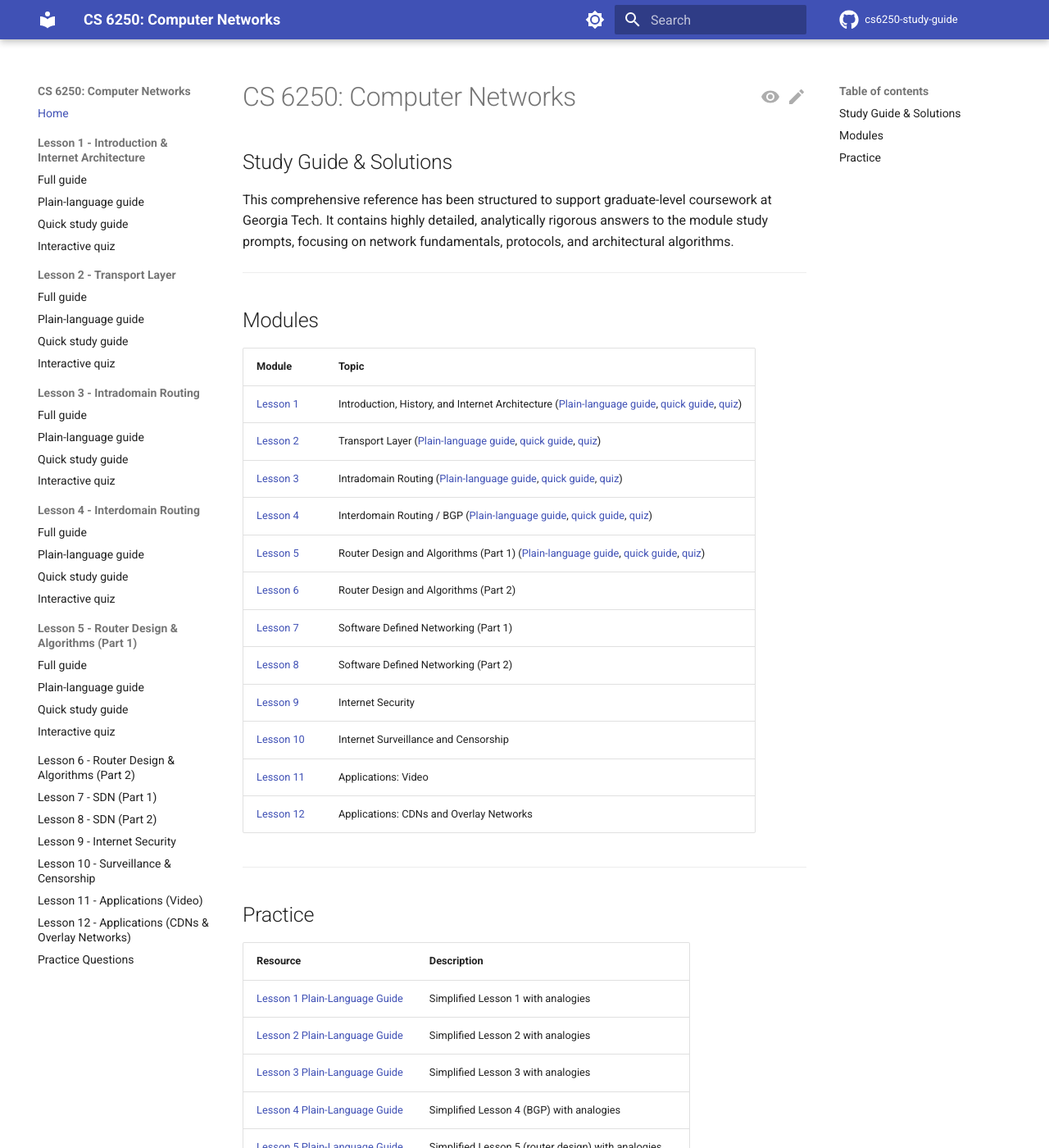
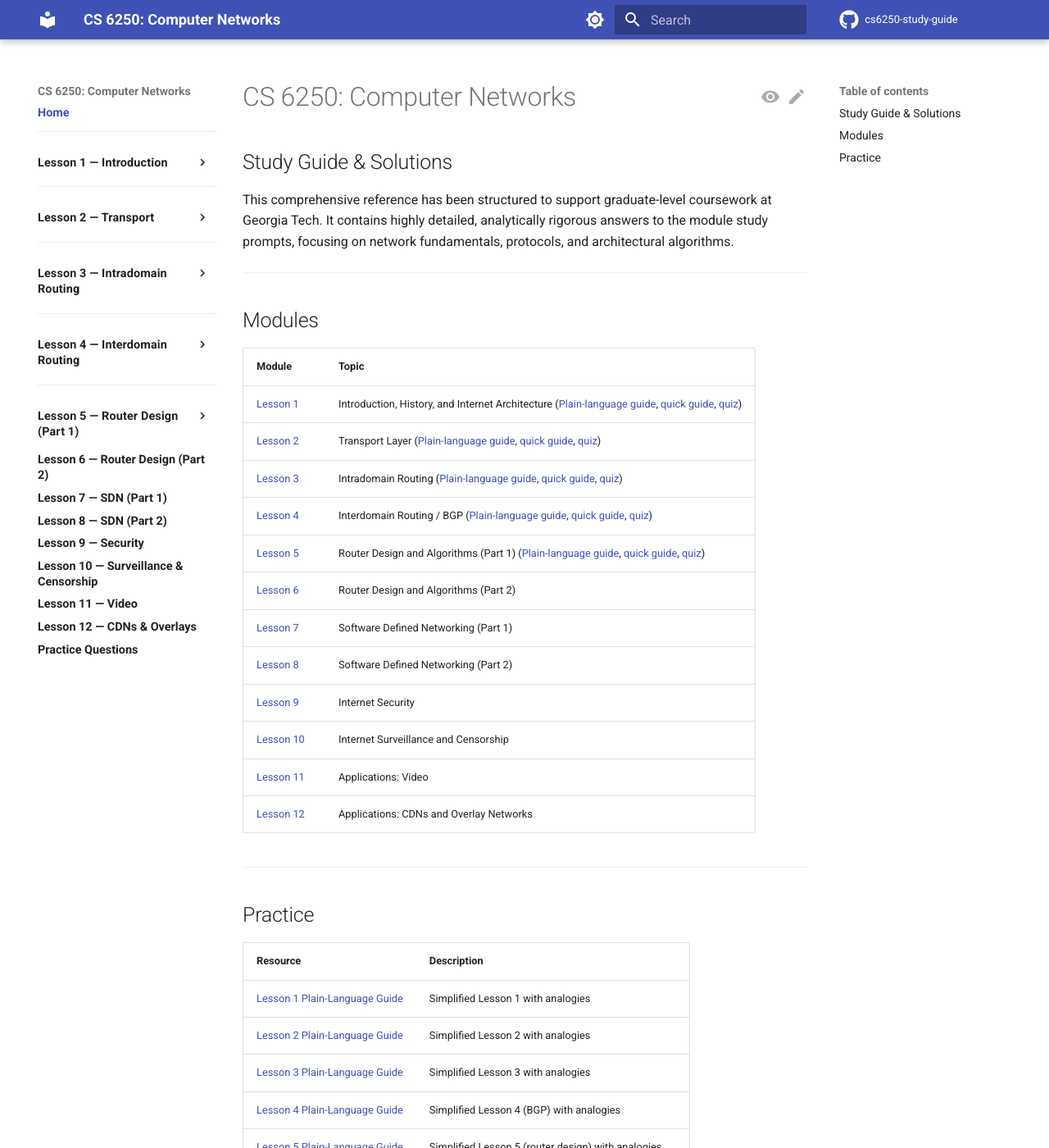
Before and after one commit to lukehiura/cs6250-study-guide, an MkDocs documentation site: the page built from docs/index.md, in a window 1280 px wide and 1400 px high. Shown: the whole window at 82% size. Built offline with MkDocs 1.6.1 and Material for MkDocs 9.7.7, drawn with Linux system fonts in a browser that asks for light colours; comment, search, counter and statistics services are not loaded; some of the changed text lies outside the part shown.

Commit message:
Make lesson sidebar collapsible and tidy nav labels.
Remove navigation.sections so each lesson expands on demand, add nav styling, and shorten sidebar labels for a cleaner layout.

Co-authored-by: Cursor <cursoragent@cursor.com>

```diff
--- /dev/null
+++ b/docs/stylesheets/extra.css
@@ -0,0 +1,40 @@
+/* Sidebar: collapsible lesson groups */
+.md-nav--primary > .md-nav__list > .md-nav__item--nested {
+  margin-top: 0.35rem;
+  padding-top: 0.35rem;
+}
+
+.md-nav--primary > .md-nav__list > .md-nav__item--nested:not(:first-child) {
+  border-top: 1px solid var(--md-default-fg-color--lightest);
+  margin-top: 0.6rem;
+  padding-top: 0.6rem;
+}
+
+/* Lesson group labels */
+.md-nav--primary > .md-nav__list > .md-nav__item--nested > label.md-nav__link,
+.md-nav--primary > .md-nav__list > .md-nav__item--nested > .md-nav__link {
+  font-weight: 600;
+  font-size: 0.72rem;
+  letter-spacing: 0.01em;
+  line-height: 1.35;
+  padding-top: 0.35rem;
+  padding-bottom: 0.35rem;
+}
+
+/* Nested guide links: slightly smaller */
+.md-nav--primary > .md-nav__list > .md-nav__item--nested .md-nav .md-nav__link {
+  font-size: 0.68rem;
+  padding-left: 1.1rem;
+}
+
+/* Active lesson group */
+.md-nav--primary > .md-nav__list > .md-nav__item--nested.md-nav__item--active > label.md-nav__link,
+.md-nav--primary > .md-nav__list > .md-nav__item--nested.md-nav__item--active > .md-nav__link {
+  color: var(--md-primary-fg-color);
+}
+
+/* Single-page lessons (6–12) and top-level links */
+.md-nav--primary > .md-nav__list > .md-nav__item:not(.md-nav__item--nested) > .md-nav__link {
+  font-weight: 600;
+  font-size: 0.72rem;
+}
--- a/mkdocs.yml
+++ b/mkdocs.yml
@@ -24,8 +24,7 @@ theme:
         icon: material/brightness-4
         name: Switch to light mode
   features:
-    - navigation.sections
-    - navigation.expand
+    - navigation.indexes
     - navigation.top
     - navigation.instant
     - navigation.tracking
@@ -86,41 +85,44 @@ extra:
       link: https://github.com/lukehiura/cs6250-study-guide
       name: cs6250-study-guide on GitHub
 
+extra_css:
+  - stylesheets/extra.css
+
 extra_javascript:
   - https://unpkg.com/mathjax@3/es5/tex-mml-chtml.js
 
 nav:
   - Home: index.md
-  - Lesson 1 - Introduction & Internet Architecture:
-      - Full guide: lesson-01/introduction.md
-      - Plain-language guide: lesson-01/plain-language.md
-      - Quick study guide: lesson-01/quick-study-guide.md
-      - Interactive quiz: lesson-01/quiz.md
-  - Lesson 2 - Transport Layer:
-      - Full guide: lesson-02/transport-application.md
-      - Plain-language guide: lesson-02/plain-language.md
-      - Quick study guide: lesson-02/quick-study-guide.md
-      - Interactive quiz: lesson-02/quiz.md
-  - Lesson 3 - Intradomain Routing:
-      - Full guide: lesson-03/intradomain-routing.md
-      - Plain-language guide: lesson-03/plain-language.md
-      - Quick study guide: lesson-03/quick-study-guide.md
-      - Interactive quiz: lesson-03/quiz.md
-  - Lesson 4 - Interdomain Routing:
-      - Full guide: lesson-04/interdomain-routing.md
-      - Plain-language guide: lesson-04/plain-language.md
-      - Quick study guide: lesson-04/quick-study-guide.md
-      - Interactive quiz: lesson-04/quiz.md
-  - Lesson 5 - Router Design & Algorithms (Part 1):
-      - Full guide: lesson-05/router-design-1.md
-      - Plain-language guide: lesson-05/plain-language.md
-      - Quick study guide: lesson-05/quick-study-guide.md
-      - Interactive quiz: lesson-05/quiz.md
-  - Lesson 6 - Router Design & Algorithms (Part 2): lesson-06/router-design-2.md
-  - Lesson 7 - SDN (Part 1): lesson-07/sdn-1.md
-  - Lesson 8 - SDN (Part 2): lesson-08/sdn-2.md
-  - Lesson 9 - Internet Security: lesson-09/security.md
-  - Lesson 10 - Surveillance & Censorship: lesson-10/surveillance-censorship.md
-  - Lesson 11 - Applications (Video): lesson-11/video.md
-  - Lesson 12 - Applications (CDNs & Overlay Networks): lesson-12/cdns-overlay.md
+  - Lesson 1 — Introduction:
+      - lesson-01/introduction.md
+      - Plain-language: lesson-01/plain-language.md
+      - Quick study: lesson-01/quick-study-guide.md
+      - Quiz: lesson-01/quiz.md
+  - Lesson 2 — Transport:
+      - lesson-02/transport-application.md
+      - Plain-language: lesson-02/plain-language.md
+      - Quick study: lesson-02/quick-study-guide.md
+      - Quiz: lesson-02/quiz.md
+  - Lesson 3 — Intradomain Routing:
+      - lesson-03/intradomain-routing.md
+      - Plain-language: lesson-03/plain-language.md
+      - Quick study: lesson-03/quick-study-guide.md
+      - Quiz: lesson-03/quiz.md
+  - Lesson 4 — Interdomain Routing:
+      - lesson-04/interdomain-routing.md
+      - Plain-language: lesson-04/plain-language.md
+      - Quick study: lesson-04/quick-study-guide.md
+      - Quiz: lesson-04/quiz.md
+  - Lesson 5 — Router Design (Part 1):
+      - lesson-05/router-design-1.md
+      - Plain-language: lesson-05/plain-language.md
+      - Quick study: lesson-05/quick-study-guide.md
+      - Quiz: lesson-05/quiz.md
+  - Lesson 6 — Router Design (Part 2): lesson-06/router-design-2.md
+  - Lesson 7 — SDN (Part 1): lesson-07/sdn-1.md
+  - Lesson 8 — SDN (Part 2): lesson-08/sdn-2.md
+  - Lesson 9 — Security: lesson-09/security.md
+  - Lesson 10 — Surveillance & Censorship: lesson-10/surveillance-censorship.md
+  - Lesson 11 — Video: lesson-11/video.md
+  - Lesson 12 — CDNs & Overlays: lesson-12/cdns-overlay.md
   - Practice Questions: practice-questions.md
```
